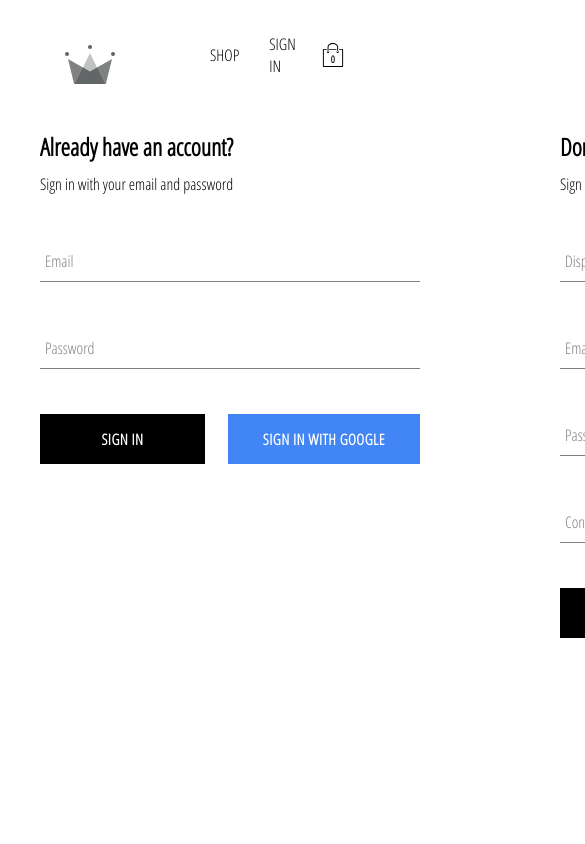
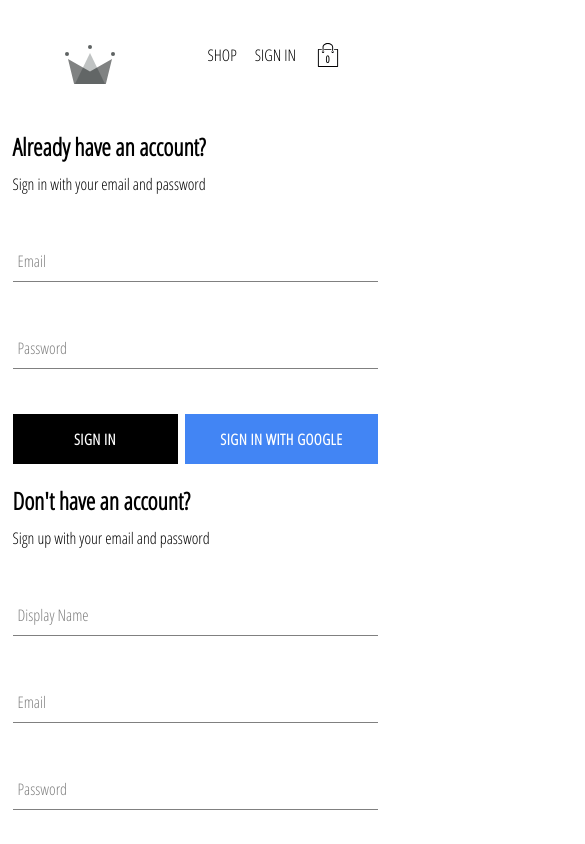
Before and after one commit to Dharana23/Clothing-Site, a React (Create React App) app: page /auth in a window 390 px wide. Shown: the top 844 px of the page, 585 px wide, since content can reach past the window. Built offline with nearby package versions, Linux system fonts and the light colour scheme; no server answers.

Commit message:
addded mobile styles

```diff
--- a/src/components/directory/directory.styles.scss
+++ b/src/components/directory/directory.styles.scss
@@ -4,3 +4,10 @@
   flex-wrap: wrap;
   justify-content: space-between;
 }
+
+@media (max-width: 568px) {
+  .directory-container {
+    display: flex;
+    flex-direction: column;
+  }
+}
--- a/src/components/product-card/product-card.styles.scss
+++ b/src/components/product-card/product-card.styles.scss
@@ -49,3 +49,18 @@
     }
   }
 }
+
+@media (max-width: 568px) {
+  .product-card-container {
+    width: 70%;
+    height: 250px;
+
+    button {
+      width: 50%;
+      opacity: 0.7;
+      position: absolute;
+      top: 170px;
+      display: none;
+    }
+  }
+}
--- a/src/components/sign-in-form/sign-in-form.styles.scss
+++ b/src/components/sign-in-form/sign-in-form.styles.scss
@@ -12,3 +12,10 @@
     justify-content: space-between;
   }
 }
+
+@media (max-width: 568px) {
+  .sign-in-container {
+    width: 365px;
+    margin-bottom: 10px;
+  }
+}
--- a/src/components/sign-up-form/sign-up-form.styles.scss
+++ b/src/components/sign-up-form/sign-up-form.styles.scss
@@ -7,3 +7,10 @@
     margin: 10px 0;
   }
 }
+
+@media (max-width: 568px) {
+  .sign-up-container {
+    width: 365px;
+    margin-bottom: 10px;
+  }
+}
--- a/src/routes/authentication/authentication.styles.scss
+++ b/src/routes/authentication/authentication.styles.scss
@@ -4,3 +4,12 @@
   justify-content: space-between;
   margin: 30px auto;
 }
+
+@media (max-width: 568px) {
+  .authentication-container {
+    display: flex;
+    flex-direction: column;
+    align-items: center;
+    width: 30%;
+  }
+}
--- a/src/routes/navigation/navigation.styles.scss
+++ b/src/routes/navigation/navigation.styles.scss
@@ -24,3 +24,13 @@
     }
   }
 }
+
+@media (max-width: 568px) {
+  .navigation {
+    .nav-links-container {
+      .nav-link {
+        padding: 10px 9px;
+      }
+    }
+  }
+}
--- a/src/routes/shop/shop.styles.scss
+++ b/src/routes/shop/shop.styles.scss
@@ -4,3 +4,11 @@
   column-gap: 10px;
   row-gap: 50px;
 }
+
+@media (max-width: 568px) {
+  .products-container {
+    display: flex;
+    flex-direction: column;
+    align-items: center;
+  }
+}
```
Also changed, not shown: src/components/category-item/category-item.styles.scss (line endings or trailing spaces), src/logo.svg (deleted).
